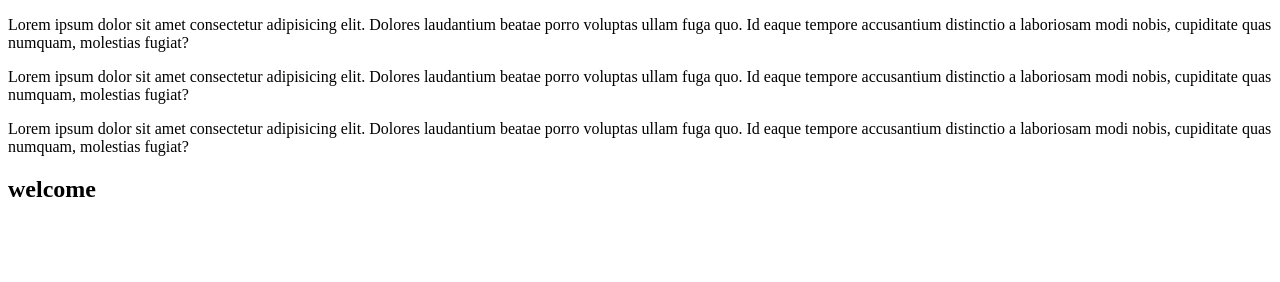
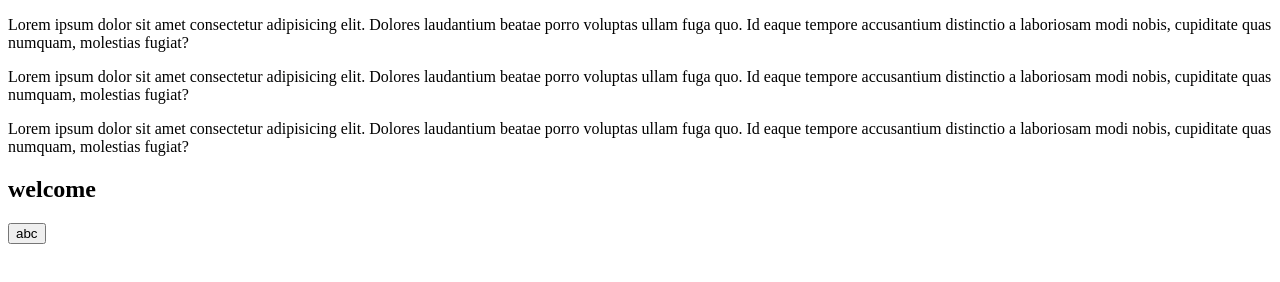
Before and after one commit to AINARIZWAN/2312E1, a plain HTML site: page contact.html in a window 1280 px wide. Drawn offline with Linux system fonts and the light colour scheme.

Commit message:
Update contact.html

```diff
--- a/contact.html
+++ b/contact.html
@@ -10,5 +10,6 @@
     <p>Lorem ipsum dolor sit amet consectetur adipisicing elit. Dolores laudantium beatae porro voluptas ullam fuga quo. Id eaque tempore accusantium distinctio a laboriosam modi nobis, cupiditate quas numquam, molestias fugiat?</p>
     <p>Lorem ipsum dolor sit amet consectetur adipisicing elit. Dolores laudantium beatae porro voluptas ullam fuga quo. Id eaque tempore accusantium distinctio a laboriosam modi nobis, cupiditate quas numquam, molestias fugiat?</p>
 <h2> welcome</h2>
+    <button>abc</button>
 </body>
 </html>
```
